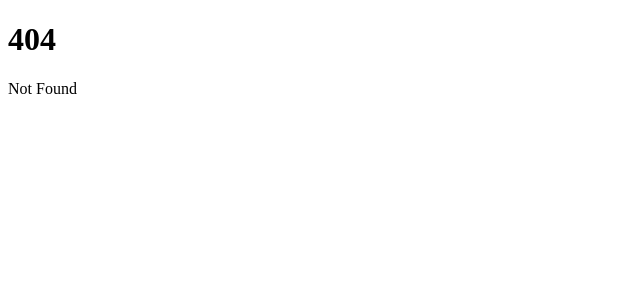
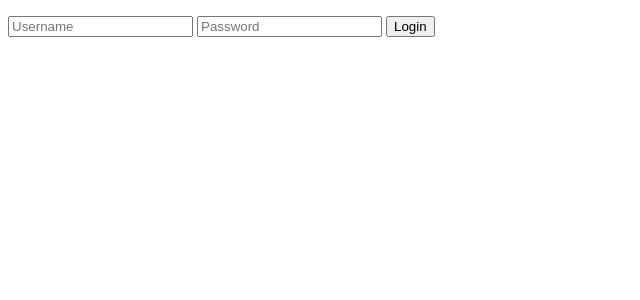
Before and after one commit to gopinav/SvelteKit-Tutorials, a SvelteKit app in the folder sk-form-actions/: page /login in a window 1280 px wide. Before the commit this address had no page. Shown: the top 300 px of the page, without its empty margins (0-640 px from the left). Built offline with nearby package versions, Linux system fonts and the light colour scheme.

Commit message:
Form actions setup

```diff
--- /dev/null
+++ b/sk-form-actions/src/routes/login/+page.svelte
@@ -0,0 +1,26 @@
+<script>
+	let username = '';
+	let password = '';
+	let message = '';
+	const handleSubmit = async () => {
+		message = '';
+		const response = await fetch('/login', {
+			method: 'POST',
+			body: JSON.stringify({
+				username,
+				password
+			})
+		});
+		const data = await response.json();
+		message = data.message;
+	};
+	export let form;
+</script>
+
+<form on:submit|preventDefault={handleSubmit}>
+	<p>{message}</p>
+	<p>{form?.message || ''}</p>
+	<input type="text" name="username" placeholder="Username" bind:value={username} />
+	<input type="password" name="password" placeholder="Password" bind:value={password} />
+	<button type="submit">Login</button>
+</form>
--- /dev/null
+++ b/sk-form-actions/src/routes/login/+server.js
@@ -0,0 +1,16 @@
+import { json } from '@sveltejs/kit';
+
+export async function POST({ request, cookies }) {
+	const data = await request.json();
+	const { username, password } = data;
+	if (!username || !password) {
+		return json(
+			{ message: 'Missing username or password' },
+			{
+				status: 400
+			}
+		);
+	}
+	cookies.set('username', username, { path: '/' });
+	return json({ message: 'Logged in' });
+}
```
Also changed, not shown: sk-form-actions/src/routes/news/+page.server.js (added, +12 -0 lines), sk-form-actions/src/routes/news/+page.svelte (added, +8 -0 lines).
